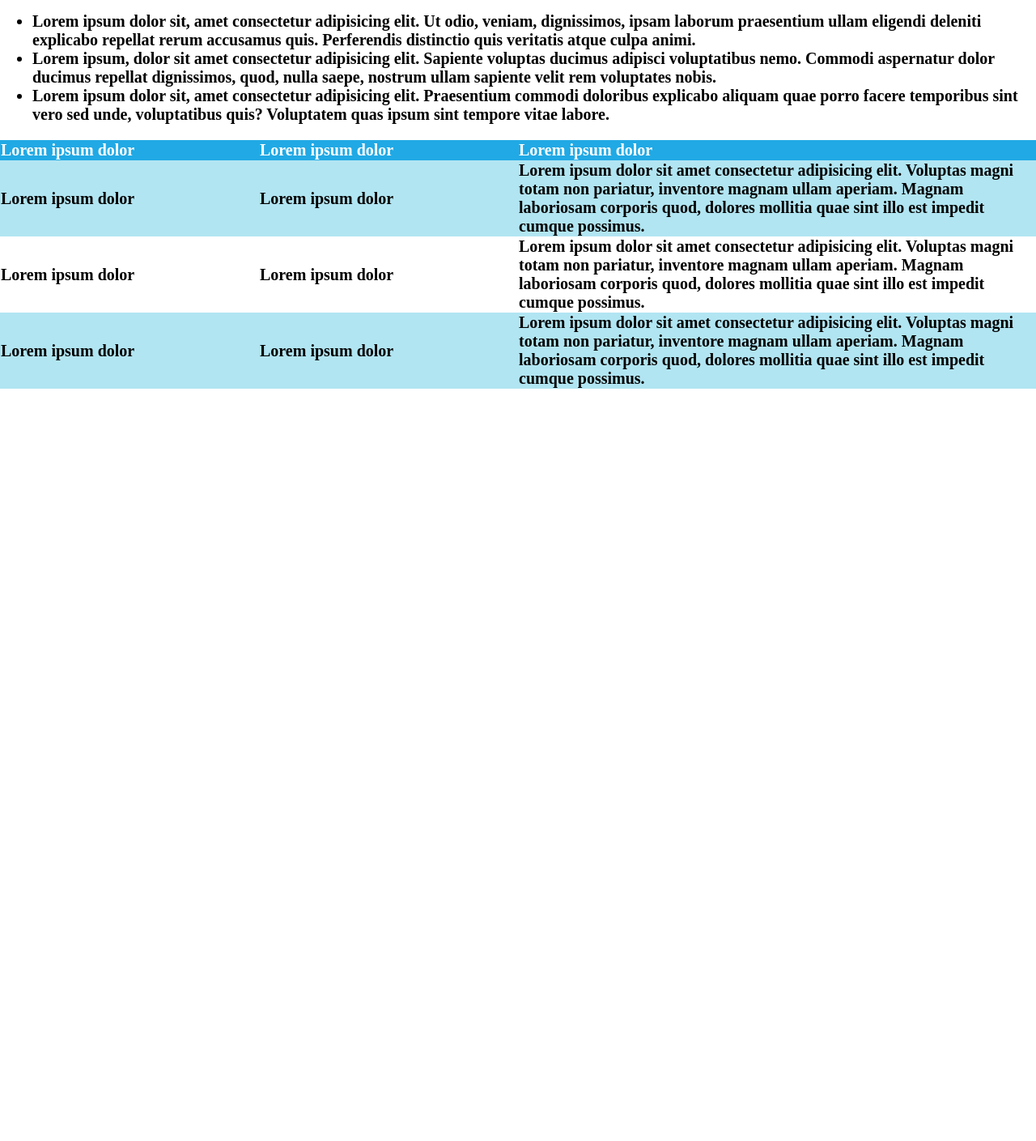
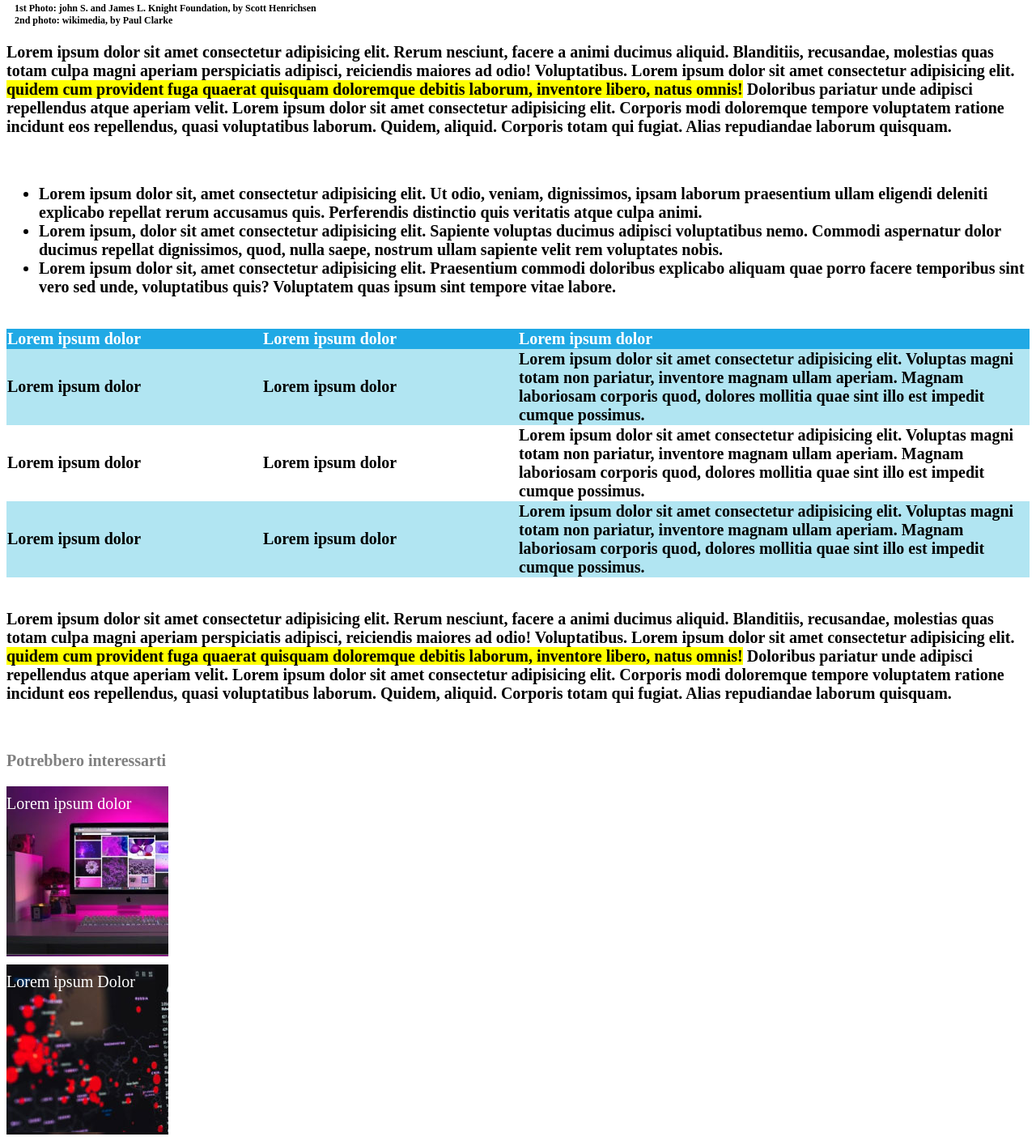
Before and after one commit to Casimiro-Moliterni/html-css-booleaner, a plain HTML site: page index.html in a window 1280 px wide. Shown: the part 1519-2928 px from the top of the page at 81% size. Before the commit the page ends 2019 px from the top, so only its background shows below. Drawn offline with Linux system fonts and the light colour scheme.

Commit message:
feat: add img

```diff
--- a/index.html
+++ b/index.html
@@ -65,8 +65,17 @@
                 </tbody>
             </table>
         </section>
-        <section>
-
+        <section class="text-page">
+            <p >Lorem ipsum dolor sit amet consectetur adipisicing elit. Rerum nesciunt,
+                facere a animi ducimus aliquid. Blanditiis, recusandae, molestias quas totam culpa magni aperiam perspiciatis adipisci,
+                 reiciendis maiores ad odio! Voluptatibus. Lorem ipsum dolor sit amet consectetur adipisicing elit. <span id="important-text"> quidem cum provident fuga quaerat quisquam doloremque debitis laborum, inventore libero, natus omnis!</span> Doloribus pariatur unde adipisci repellendus atque aperiam velit.
+                 Lorem ipsum dolor sit amet consectetur adipisicing elit. Corporis modi doloremque tempore voluptatem ratione incidunt eos repellendus, quasi voluptatibus laborum. Quidem, aliquid. Corporis totam qui fugiat. Alias repudiandae laborum quisquam.
+           </p>
+        </section>
+        <section >
+            <h3 class="info">Potrebbero interessarti</h3>
+            <div class="img-first">Lorem ipsum dolor</div>
+            <div class="img-first2">Lorem ipsum Dolor</div>
         </section>
     </main>
 
--- a/style.css
+++ b/style.css
@@ -1,7 +1,3 @@
-*{
-    box-sizing: border-box;
-    margin: 0;
-}
 
 
 
@@ -83,3 +79,32 @@ tbody{
 #white-tb{
     background-color: white;
 }
+
+.img-first{
+    font-size: 20px;
+     padding-top: 10px;
+    color: white;
+     margin-top: 10px;
+    width: 200px;
+    height: 200px;
+    background-image: url(./img/monitor.jpg)
+}
+.img-first2{
+
+    font-size: 20px;
+     padding-top: 10px;
+    color: white;
+     margin-top: 10px;
+    width: 200px;
+    height: 200px;
+    background-image: url(./img/graph.jpg)
+}
+
+
+
+
+.info{
+    color: #808080;
+    font-size: 20px;
+
+}
```
